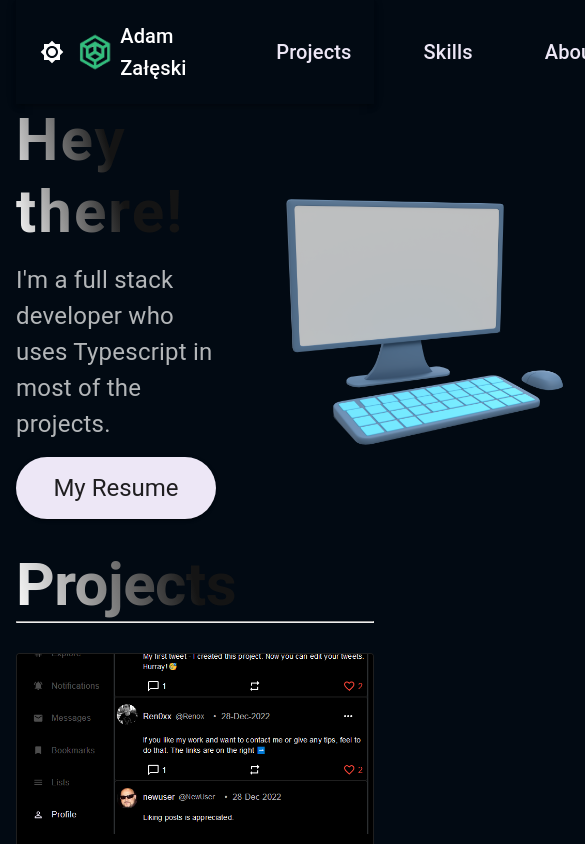
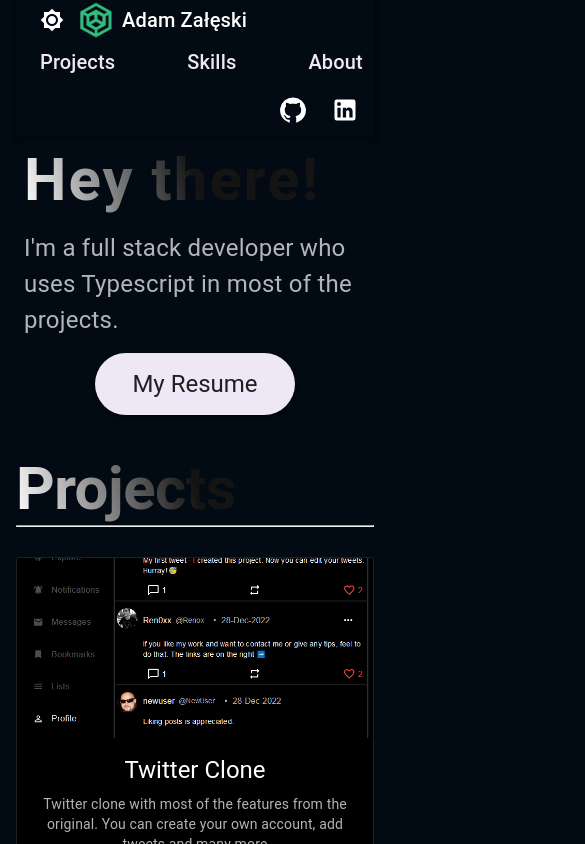
Before and after one commit to Ren0xx/portfolio, a Next.js app: page / in a window 390 px wide. Shown: the top 844 px of the page, 585 px wide, since content can reach past the window. Built offline with nearby package versions, Linux system fonts and the light colour scheme.

Commit message:
Finishing changes & Readme file

```diff
--- a/src/app/globals.css
+++ b/src/app/globals.css
@@ -3,3 +3,7 @@
   padding: 0;
   margin: 0;
 }
+
+.MuiContainer-root {
+  overflow-x: hidden;
+}
--- a/src/app/head.tsx
+++ b/src/app/head.tsx
@@ -8,7 +8,7 @@
             />
             <meta
                 name='description'
-                content='My own site where you can contact me and see other projects.'
+                content='My own site where you can contact me and see my projects.'
             />
             <link rel='icon' href='/favicon.ico' />
         </>
--- a/src/components/Footer.tsx
+++ b/src/components/Footer.tsx
@@ -2,7 +2,13 @@
 import { Box, IconButton, Typography, Link } from "@mui/material";
 import GitHubIcon from "@mui/icons-material/GitHub";
 import LinkedInIcon from "@mui/icons-material/LinkedIn";
-const Footer = () => (
+import useMediaQuery from "@mui/material/useMediaQuery";
+
+const Footer = () => {
+    const smallSc: boolean = useMediaQuery((theme: any) =>
+        theme.breakpoints.up("sm")
+    );
+    return (
         <footer>
             <hr />
             <Box
@@ -10,30 +16,36 @@
                     display: "flex",
                     justifyContent: "flex-start",
                     alignItems: "center",
-                gap: "9em",
+                    gap: !smallSc ? "0.7em" : "9em",
                     my: "2em",
                 }}>
                 <div>
-                <Typography variant='subtitle1' color='text.secondary' py={2}>
+                    <Typography
+                        variant='subtitle1'
+                        color='text.secondary'
+                        py={2}>
                         chat
                     </Typography>
                     <Link
                         underline='none'
                         variant='h6'
-                    color='text.primary'
+                        color='info.main'
                         component='a'
                         href='https://www.linkedin.com/in/adam-za%C5%82%C4%99ski-8a6430200/'>
                         LinkedIn
                     </Link>
                 </div>
                 <div>
-                <Typography variant='subtitle1' color='text.secondary' py={2}>
+                    <Typography
+                        variant='subtitle1'
+                        color='text.secondary'
+                        py={2}>
                         email
                     </Typography>
                     <Link
                         variant='h6'
                         underline='none'
-                    color='text.primary'
+                        color='info.main'
                         component='a'
                         href='mailto:adamzaleski00@gmail.com?subject=Hello&body=Hello,%20how%20are%20you?'>
                         adamzaleski00@gmail.com
@@ -63,5 +75,6 @@
             </Box>
         </footer>
     );
+};
 
 export default Footer;
--- a/src/components/Header.tsx
+++ b/src/components/Header.tsx
@@ -1,6 +1,6 @@
 "use client";
 import { useState, useEffect } from "react";
-import Logo from "../../public/logo.png";
+import Logo from "../../public/images/logo.png";
 import ThemeSwitchButton from "@/components/ThemeSwitchButton";
 import Image from "next/image";
 import {
@@ -34,10 +34,15 @@
                         sx={{
                             flexGrow: 1,
                             display: "flex",
-                            gap: "5em",
-                            justifyContent: "space-between",
+                            flexWrap: "wrap",
+                            justifyContent: "center",
                         }}>
-                        <Box sx={{ display: "flex", alignItems: "center" }}>
+                        <Box
+                            sx={{
+                                display: "flex",
+                                alignItems: "center",
+                                mr: "auto",
+                            }}>
                             <ThemeSwitchButton />
                             <Image
                                 src={Logo}
@@ -50,7 +55,7 @@
                         <Box
                             sx={{
                                 display: "flex",
-                                justifyContent: "space-around",
+                                justifyContent: "space-between",
                                 gap: "3.5em",
                             }}>
                             {sections.map((section) => (
@@ -68,7 +73,7 @@
                                 </Button>
                             ))}
                         </Box>
-                        <Box>
+                        <Box sx={{ ml: "auto" }}>
                             <IconButton
                                 size='large'
                                 href='https://github.com/Ren0xx'>
--- a/src/components/Welcome.tsx
+++ b/src/components/Welcome.tsx
@@ -1,7 +1,11 @@
 "use client";
 import { Box, Button, Typography, Link } from "@mui/material";
+import useMediaQuery from "@mui/material/useMediaQuery";
 import Image from "next/image";
 const Welcome = () => {
+    const smallSc: boolean = useMediaQuery((theme: any) =>
+        theme.breakpoints.up("sm")
+    );
     return (
         <section>
             <Box sx={{ display: "flex" }}>
@@ -11,6 +15,7 @@
                         flexDirection: "column",
                         justifyContent: "center",
                         gap: "0.9em",
+                        padding: "0.5em",
                     }}>
                     <Typography sx={{ letterSpacing: 2 }} variant='h2'>
                         Hey there!
@@ -28,7 +33,7 @@
                         color='secondary'
                         size='large'
                         target='_blank'
-                        href='#'
+                        href='https://rxresu.me/r/xIqRVlTz'
                         sx={{
                             minWidth: 200,
                             alignSelf: "center",
@@ -41,8 +46,8 @@
                 <Image
                     src='/images/computer.png'
                     alt='...'
-                    width={400}
-                    height={400}
+                    width={smallSc ? 400 : 0}
+                    height={smallSc ? 400 : 0}
                 />
             </Box>
         </section>
--- a/src/pages/api/hello.ts
+++ /dev/null
@@ -1,13 +0,0 @@
-// Next.js API route support: https://nextjs.org/docs/api-routes/introduction
-import type { NextApiRequest, NextApiResponse } from 'next'
-
-type Data = {
-  name: string
-}
-
-export default function handler(
-  req: NextApiRequest,
-  res: NextApiResponse<Data>
-) {
-  res.status(200).json({ name: 'John Doe' })
-}
```
Also changed, not shown: public/images/logo.png (renamed from public/logo.png), src/styles/about.module.css (deleted), 1 other file (tests, documents, lock files or other folders). Lines whose indentation alone changed are shown as unchanged.
